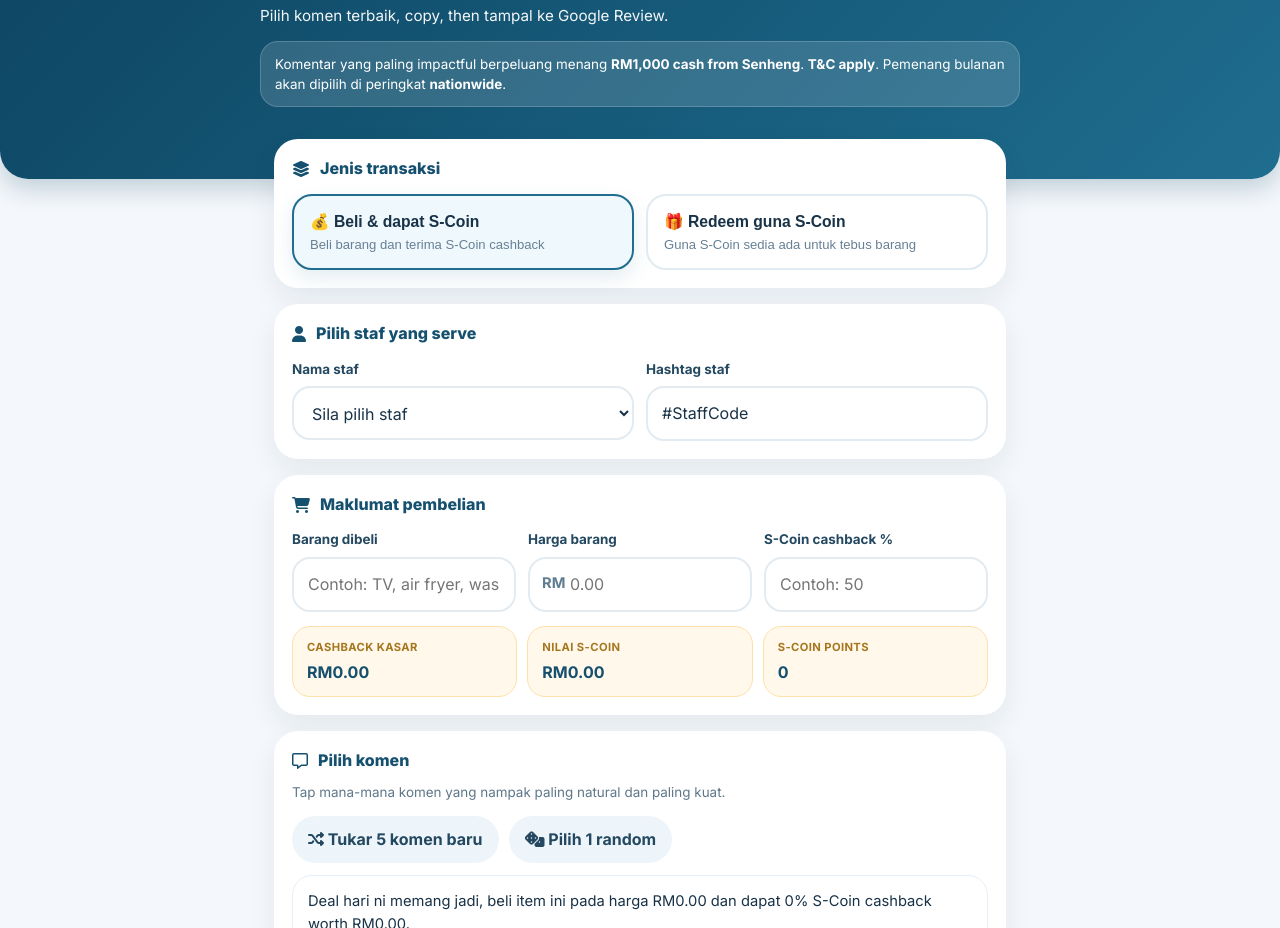
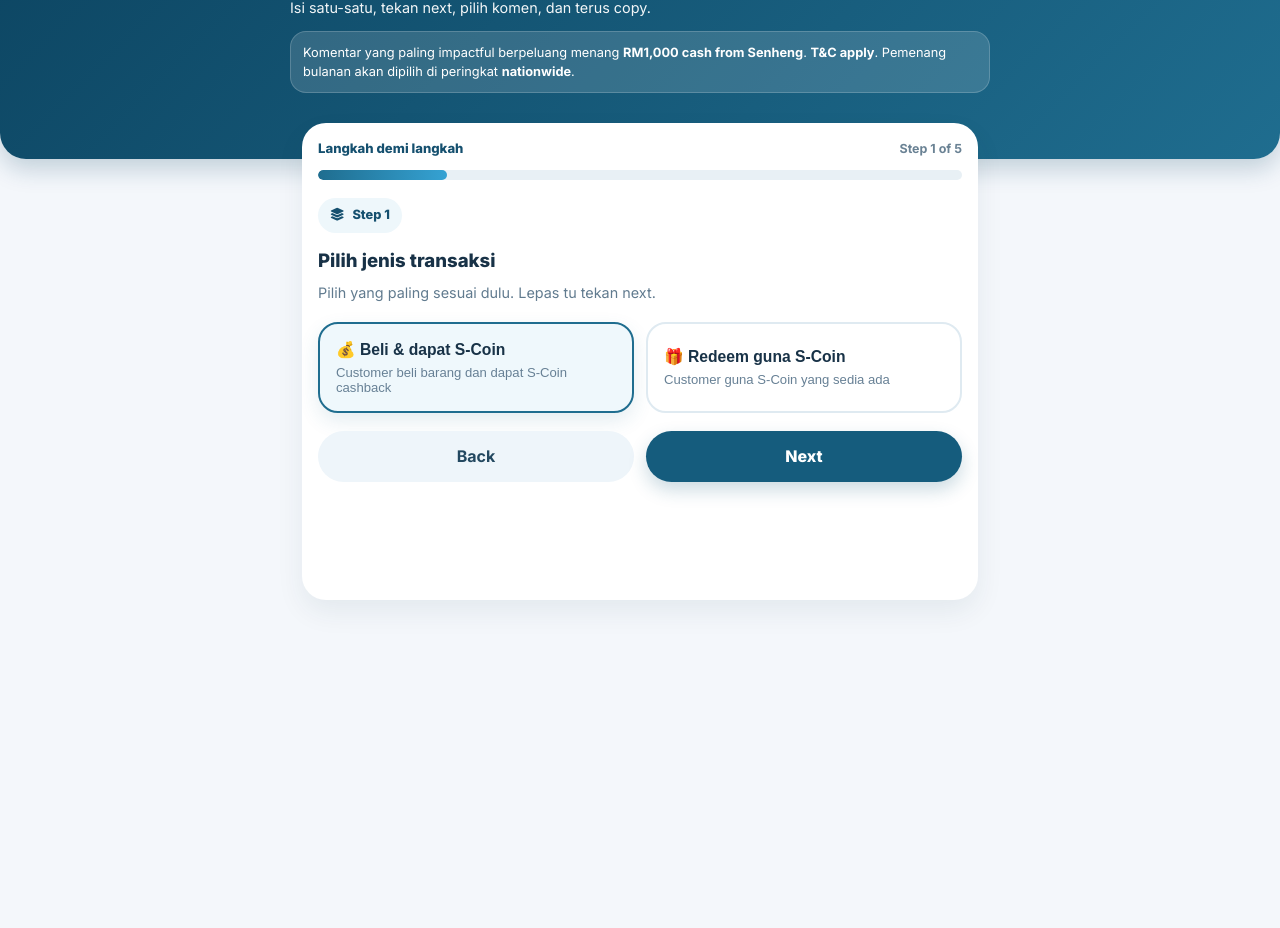
Before and after one commit to senhengtemerloh/review, a plain HTML site: page index.html in a window 1280 px wide. Shown: the part 58-986 px from the top of the page. After the commit the page ends 800 px from the top, so only its background shows below. Drawn offline with Linux system fonts and the light colour scheme.

Commit message:
Update index.html

```diff
--- a/index.html
+++ b/index.html
@@ -3,7 +3,7 @@
 <head>
   <meta charset="utf-8" />
   <meta name="viewport" content="width=device-width, initial-scale=1, viewport-fit=cover" />
-  <title>Grand Senheng Temerloh Review Comment Helper</title>
+  <title>Grand Senheng Temerloh Review Helper</title>
   <link href="https://fonts.googleapis.com/css2?family=Inter:wght@400;500;600;700;800&display=swap" rel="stylesheet" />
   <link rel="stylesheet" href="https://cdnjs.cloudflare.com/ajax/libs/font-awesome/6.4.0/css/all.min.css" />
   <style>
@@ -14,25 +14,25 @@
       background: #f4f7fb;
       color: #183247;
       line-height: 1.45;
-      padding-bottom: 40px;
+      padding-bottom: 36px;
     }
 
     .hero {
       background: linear-gradient(135deg, #0d4663, #1f6d8f);
       color: #fff;
-      padding: 24px 18px 72px;
-      border-radius: 0 0 28px 28px;
+      padding: 22px 16px 66px;
+      border-radius: 0 0 26px 26px;
       box-shadow: 0 10px 24px rgba(13, 70, 99, 0.22);
     }
 
     .hero-inner {
-      max-width: 760px;
+      max-width: 700px;
       margin: 0 auto;
     }
 
     .hero h1 {
-      margin: 0 0 10px;
-      font-size: 1.5rem;
+      margin: 0 0 8px;
+      font-size: 1.35rem;
       font-weight: 800;
       line-height: 1.2;
       display: flex;
@@ -42,57 +42,126 @@
 
     .hero p {
       margin: 0;
-      font-size: 0.95rem;
+      font-size: 0.9rem;
       opacity: 0.95;
     }
 
     .hero-note {
-      margin-top: 14px;
+      margin-top: 12px;
       background: rgba(255,255,255,0.14);
       border: 1px solid rgba(255,255,255,0.18);
-      border-radius: 18px;
-      padding: 12px 14px;
-      font-size: 0.84rem;
+      border-radius: 16px;
+      padding: 11px 12px;
+      font-size: 0.8rem;
       line-height: 1.5;
     }
 
     .wrap {
-      max-width: 760px;
-      margin: -40px auto 0;
-      padding: 0 14px;
+      max-width: 700px;
+      margin: -36px auto 0;
+      padding: 0 12px;
     }
 
-    .card {
+    .wizard-card {
       background: #fff;
       border-radius: 24px;
       box-shadow: 0 12px 28px rgba(19, 50, 71, 0.07);
-      padding: 18px;
-      margin-bottom: 16px;
+      overflow: hidden;
     }
 
-    .title {
+    .progress-wrap {
+      padding: 16px 16px 0;
+    }
+
+    .progress-top {
       display: flex;
       align-items: center;
-      gap: 10px;
-      font-size: 1rem;
+      justify-content: space-between;
+      gap: 12px;
+      margin-bottom: 12px;
+    }
+
+    .progress-label {
+      font-size: 0.82rem;
       font-weight: 800;
       color: #15506f;
+    }
+
+    .progress-step-text {
+      font-size: 0.78rem;
+      color: #6a8294;
+      font-weight: 700;
+    }
+
+    .progress-bar {
+      height: 10px;
+      background: #e8f0f5;
+      border-radius: 999px;
+      overflow: hidden;
+    }
+
+    .progress-fill {
+      height: 100%;
+      width: 20%;
+      background: linear-gradient(90deg, #1f6d8f, #35a2d3);
+      border-radius: 999px;
+      transition: width .25s ease;
+    }
+
+    .step {
+      display: none;
+      padding: 18px 16px 16px;
+      min-height: 420px;
+    }
+
+    .step.active {
+      display: block;
+    }
+
+    .step-badge {
+      display: inline-flex;
+      align-items: center;
+      gap: 8px;
+      padding: 8px 12px;
+      background: #eef7fb;
+      color: #15506f;
+      border-radius: 999px;
+      font-size: 0.8rem;
+      font-weight: 800;
       margin-bottom: 14px;
     }
 
-    .subtitle {
-      font-size: 0.84rem;
-      color: #5e7789;
-      margin: -4px 0 14px;
+    .step-title {
+      font-size: 1.16rem;
+      font-weight: 800;
+      color: #183247;
+      margin-bottom: 8px;
+    }
+
+    .step-subtitle {
+      font-size: 0.9rem;
+      color: #617b8f;
+      margin-bottom: 18px;
+      line-height: 1.55;
     }
 
     .mode-grid,
-    .comments-grid {
+    .comments-grid,
+    .grid-2,
+    .grid-3,
+    .chips,
+    .modal-actions,
+    .nav-row {
       display: grid;
       gap: 12px;
     }
 
     .mode-grid { grid-template-columns: repeat(2, 1fr); }
+    .grid-2 { grid-template-columns: repeat(2, 1fr); }
+    .grid-3 { grid-template-columns: repeat(3, 1fr); }
+    .chips { grid-template-columns: repeat(2, 1fr); }
+    .modal-actions,
+    .nav-row { grid-template-columns: 1fr 1fr; }
 
     .mode-btn {
       border: 2px solid #dfeaf1;
@@ -122,15 +191,6 @@
       font-size: 0.82rem;
       color: #678095;
     }
-
-    .grid-2,
-    .grid-3 {
-      display: grid;
-      gap: 12px;
-    }
-
-    .grid-2 { grid-template-columns: repeat(2, 1fr); }
-    .grid-3 { grid-template-columns: repeat(3, 1fr); }
 
     .field label {
       display: block;
@@ -181,11 +241,18 @@
 
     .prefix input { padding-left: 40px; }
 
+    .quick-note {
+      margin-top: 14px;
+      font-size: 0.8rem;
+      color: #678095;
+      background: #f5f9fc;
+      border-radius: 16px;
+      padding: 11px 12px;
+      line-height: 1.5;
+    }
+
     .chips {
-      display: grid;
-      gap: 10px;
-      grid-template-columns: repeat(3, 1fr);
-      margin-top: 14px;
+      margin-top: 16px;
     }
 
     .chip {
@@ -211,13 +278,6 @@
       color: #15506f;
     }
 
-    .action-row {
-      display: flex;
-      flex-wrap: wrap;
-      gap: 10px;
-      margin-bottom: 12px;
-    }
-
     .soft-btn,
     .primary-btn,
     .secondary-btn {
@@ -233,6 +293,7 @@
       color: #234860;
       padding: 12px 16px;
       font-weight: 700;
+      width: 100%;
     }
 
     .soft-btn:hover { background: #e2edf5; }
@@ -259,6 +320,19 @@
       box-shadow: 0 8px 20px rgba(31,109,143,0.10);
     }
 
+    .selected-box {
+      margin-top: 14px;
+      background: #f8fbfd;
+      border-left: 5px solid #ffb64d;
+      border-radius: 18px;
+      padding: 14px;
+      white-space: pre-wrap;
+      font-size: 0.92rem;
+      line-height: 1.6;
+      color: #1c3c52;
+      min-height: 100px;
+    }
+
     .preview {
       background: #f8fbfd;
       border-left: 5px solid #ffb64d;
@@ -268,14 +342,7 @@
       font-size: 0.95rem;
       line-height: 1.6;
       color: #1c3c52;
-      min-height: 120px;
-    }
-
-    .btn-row {
-      display: grid;
-      grid-template-columns: 1fr 1fr;
-      gap: 10px;
-      margin-top: 14px;
+      min-height: 150px;
     }
 
     .primary-btn {
@@ -284,6 +351,7 @@
       padding: 14px 16px;
       font-weight: 800;
       box-shadow: 0 8px 18px rgba(21,92,125,0.22);
+      width: 100%;
     }
 
     .secondary-btn {
@@ -291,14 +359,10 @@
       color: #234860;
       padding: 14px 16px;
       font-weight: 700;
+      width: 100%;
     }
 
-    .hint {
-      margin-top: 12px;
-      font-size: 0.8rem;
-      color: #6a8294;
-      line-height: 1.5;
-    }
+    .hidden { display: none !important; }
 
     .toast {
       position: fixed;
@@ -371,30 +435,15 @@
       line-height: 1.55;
     }
 
-    .modal-actions {
-      display: grid;
-      grid-template-columns: 1fr 1fr;
-      gap: 10px;
-    }
-
-    .hidden { display: none !important; }
-
     @media (max-width: 640px) {
-      .hero { padding: 22px 15px 68px; }
-      .hero h1 { font-size: 1.3rem; }
-      .wrap { padding: 0 12px; }
-      .card { padding: 16px; border-radius: 22px; }
+      .hero h1 { font-size: 1.25rem; }
       .mode-grid,
       .grid-2,
       .grid-3,
       .chips,
-      .btn-row,
-      .modal-actions {
-        grid-template-columns: 1fr;
-      }
-      .soft-btn,
-      .primary-btn,
-      .secondary-btn { width: 100%; }
+      .modal-actions,
+      .nav-row { grid-template-columns: 1fr; }
+      .step { min-height: auto; }
       .toast {
         width: calc(100% - 24px);
         text-align: center;
@@ -407,7 +456,7 @@
   <div class="hero">
     <div class="hero-inner">
       <h1><i class="fa-solid fa-star"></i> Grand Senheng Temerloh Review Helper</h1>
-      <p>Pilih komen terbaik, copy, then tampal ke Google Review.</p>
+      <p>Isi satu-satu, tekan next, pilih komen, dan terus copy.</p>
       <div class="hero-note">
         Komentar yang paling impactful berpeluang menang <strong>RM1,000 cash from Senheng</strong>. <strong>T&amp;C apply</strong>. Pemenang bulanan akan dipilih di peringkat <strong>nationwide</strong>.
       </div>
@@ -415,38 +464,65 @@
   </div>
 
   <div class="wrap">
-    <div class="card">
-      <div class="title"><i class="fa-solid fa-layer-group"></i> Jenis transaksi</div>
+    <div class="wizard-card">
+      <div class="progress-wrap">
+        <div class="progress-top">
+          <div class="progress-label">Langkah demi langkah</div>
+          <div class="progress-step-text" id="progressText">Step 1 of 5</div>
+        </div>
+        <div class="progress-bar">
+          <div class="progress-fill" id="progressFill"></div>
+        </div>
+      </div>
+
+      <section class="step active" data-step="1">
+        <div class="step-badge"><i class="fa-solid fa-layer-group"></i> Step 1</div>
+        <div class="step-title">Pilih jenis transaksi</div>
+        <div class="step-subtitle">Pilih yang paling sesuai dulu. Lepas tu tekan next.</div>
+
         <div class="mode-grid">
           <button class="mode-btn active" id="earnModeBtn" type="button">
             <strong>💰 Beli & dapat S-Coin</strong>
-          <span>Beli barang dan terima S-Coin cashback</span>
+            <span>Customer beli barang dan dapat S-Coin cashback</span>
           </button>
           <button class="mode-btn" id="redeemModeBtn" type="button">
             <strong>🎁 Redeem guna S-Coin</strong>
-          <span>Guna S-Coin sedia ada untuk tebus barang</span>
+            <span>Customer guna S-Coin yang sedia ada</span>
           </button>
         </div>
+
+        <div class="nav-row" style="margin-top:18px;">
+          <button class="secondary-btn" type="button" disabled>Back</button>
+          <button class="primary-btn next-btn" type="button">Next</button>
         </div>
+      </section>
 
-    <div class="card">
-      <div class="title"><i class="fa-solid fa-user"></i> Pilih staf yang serve</div>
-      <div class="grid-2">
+      <section class="step" data-step="2">
+        <div class="step-badge"><i class="fa-solid fa-user"></i> Step 2</div>
+        <div class="step-title">Pilih staf yang serve</div>
+        <div class="step-subtitle">Pilih nama staf dulu supaya hashtag staff masuk automatik.</div>
+
         <div class="field">
           <label for="staffSelect">Nama staf</label>
           <select id="staffSelect">
             <option value="">Sila pilih staf</option>
           </select>
         </div>
-        <div class="field">
-          <label for="staffCodePreview">Hashtag staf</label>
-          <input id="staffCodePreview" type="text" value="#StaffCode" readonly />
+
+        <div class="quick-note">Hashtag staf akan dimasukkan automatik dalam komen akhir.</div>
+
+        <div class="nav-row" style="margin-top:18px;">
+          <button class="secondary-btn back-btn" type="button">Back</button>
+          <button class="primary-btn next-btn" type="button">Next</button>
         </div>
-      </div>
-    </div>
+      </section>
 
-    <div class="card" id="earnPanel">
-      <div class="title"><i class="fa-solid fa-cart-shopping"></i> Maklumat pembelian</div>
+      <section class="step" data-step="3">
+        <div class="step-badge"><i class="fa-solid fa-pen"></i> Step 3</div>
+        <div class="step-title">Isi maklumat ringkas</div>
+        <div class="step-subtitle">Isi yang penting saja. Nilai S-Coin tak perlu tengok dulu.</div>
+
+        <div id="earnPanel">
           <div class="grid-3">
             <div class="field">
               <label for="earnItem">Barang dibeli</label>
@@ -464,24 +540,9 @@
               <input id="earnPercent" type="number" min="0" step="0.1" placeholder="Contoh: 50" />
             </div>
           </div>
-      <div class="chips">
-        <div class="chip">
-          <small>Cashback kasar</small>
-          <strong id="grossCashback">RM0.00</strong>
-        </div>
-        <div class="chip">
-          <small>Nilai S-Coin</small>
-          <strong id="netCashback">RM0.00</strong>
-        </div>
-        <div class="chip">
-          <small>S-Coin points</small>
-          <strong id="netPoints">0</strong>
-        </div>
-      </div>
         </div>
 
-    <div class="card hidden" id="redeemPanel">
-      <div class="title"><i class="fa-solid fa-gift"></i> Maklumat redeem</div>
+        <div id="redeemPanel" class="hidden">
           <div class="grid-2">
             <div class="field">
               <label for="redeemItem">Barang ditebus</label>
@@ -492,46 +553,62 @@
               <input id="redeemPoints" type="number" min="0" step="1" placeholder="Contoh: 10000" />
             </div>
           </div>
-      <div class="chips">
-        <div class="chip">
-          <small>S-Coin spent</small>
-          <strong id="redeemPointsOut">0</strong>
-        </div>
-        <div class="chip">
-          <small>Nilai redeem</small>
-          <strong id="redeemValueOut">RM0.00</strong>
-        </div>
-        <div class="chip">
-          <small>Item</small>
-          <strong id="redeemItemOut">-</strong>
-        </div>
-      </div>
         </div>
 
-    <div class="card">
-      <div class="title"><i class="fa-regular fa-message"></i> Pilih komen</div>
-      <div class="subtitle">Tap mana-mana komen yang nampak paling natural dan paling kuat.</div>
-      <div class="action-row">
+        <div class="nav-row" style="margin-top:18px;">
+          <button class="secondary-btn back-btn" type="button">Back</button>
+          <button class="primary-btn next-btn" type="button">Next</button>
+        </div>
+      </section>
+
+      <section class="step" data-step="4">
+        <div class="step-badge"><i class="fa-regular fa-message"></i> Step 4</div>
+        <div class="step-title">Pilih komen terbaik</div>
+        <div class="step-subtitle">Tap satu komen yang nampak natural dan paling kuat.</div>
+
+        <div class="nav-row" style="margin-bottom:12px;">
           <button class="soft-btn" id="refreshCommentsBtn" type="button"><i class="fa-solid fa-shuffle"></i> Tukar 5 komen baru</button>
           <button class="soft-btn" id="randomCommentBtn" type="button"><i class="fa-solid fa-dice"></i> Pilih 1 random</button>
         </div>
+
         <div class="comments-grid" id="choiceList"></div>
+
         <div class="field" style="margin-top:14px;">
           <label for="customComment">Atau tulis komen sendiri</label>
           <textarea id="customComment" placeholder="Kalau nak ubah ayat sendiri, tulis dekat sini..."></textarea>
         </div>
+
+        <div class="selected-box" id="selectedCommentBox">Belum pilih komen.</div>
+
+        <div class="nav-row" style="margin-top:18px;">
+          <button class="secondary-btn back-btn" type="button">Back</button>
+          <button class="primary-btn next-btn" type="button">Next</button>
+        </div>
+      </section>
+
+      <section class="step" data-step="5">
+        <div class="step-badge"><i class="fa-regular fa-eye"></i> Step 5</div>
+        <div class="step-title">Siap untuk copy</div>
+        <div class="step-subtitle">Semak kejap, lepas tu copy dan tampal ke Google Review.</div>
+
+        <div class="preview" id="previewText">Sila isi maklumat dan pilih komen.</div>
+
+        <div class="chips hidden" id="summaryChips">
+          <div class="chip">
+            <small>Hashtag staf</small>
+            <strong id="staffCodePreview">#StaffCode</strong>
+          </div>
+          <div class="chip" id="scoinSummaryChip">
+            <small>Anggaran nilai S-Coin</small>
+            <strong id="summaryValue">RM0.00</strong>
+          </div>
         </div>
 
-    <div class="card">
-      <div class="title"><i class="fa-regular fa-eye"></i> Preview akhir</div>
-      <div class="preview" id="previewText">Sila isi maklumat dan pilih komen.</div>
-      <div class="btn-row">
-        <button class="primary-btn" id="copyBtn" type="button"><i class="fa-regular fa-copy"></i> Copy komen</button>
-        <button class="secondary-btn" id="clearCustomBtn" type="button"><i class="fa-solid fa-eraser"></i> Clear custom</button>
+        <div class="nav-row" style="margin-top:18px;">
+          <button class="secondary-btn back-btn" type="button">Back</button>
+          <button class="primary-btn" id="copyBtn" type="button">Copy komen</button>
         </div>
-      <div class="hint">
-        Hashtag tetap: #SCoinRedemption #SCoin #SCoinCashback #Cashback + hashtag staff.
-      </div>
+      </section>
     </div>
   </div>
 
@@ -562,12 +639,17 @@
     ];
 
     const MAP_URL = 'https://maps.app.goo.gl/9WqzfnDskqHWywkC8';
+    const TOTAL_STEPS = 5;
 
     let currentMode = 'earn';
     let selectedComment = '';
     let commentLibrary = { earn: [], redeem: [] };
+    let currentStep = 1;
 
     const el = {
+      steps: [...document.querySelectorAll('.step')],
+      progressFill: document.getElementById('progressFill'),
+      progressText: document.getElementById('progressText'),
       earnModeBtn: document.getElementById('earnModeBtn'),
       redeemModeBtn: document.getElementById('redeemModeBtn'),
       earnPanel: document.getElementById('earnPanel'),
@@ -577,25 +659,23 @@
       earnItem: document.getElementById('earnItem'),
       earnPrice: document.getElementById('earnPrice'),
       earnPercent: document.getElementById('earnPercent'),
-      grossCashback: document.getElementById('grossCashback'),
-      netCashback: document.getElementById('netCashback'),
-      netPoints: document.getElementById('netPoints'),
       redeemItem: document.getElementById('redeemItem'),
       redeemPoints: document.getElementById('redeemPoints'),
-      redeemPointsOut: document.getElementById('redeemPointsOut'),
-      redeemValueOut: document.getElementById('redeemValueOut'),
-      redeemItemOut: document.getElementById('redeemItemOut'),
       refreshCommentsBtn: document.getElementById('refreshCommentsBtn'),
       randomCommentBtn: document.getElementById('randomCommentBtn'),
       choiceList: document.getElementById('choiceList'),
       customComment: document.getElementById('customComment'),
+      selectedCommentBox: document.getElementById('selectedCommentBox'),
       previewText: document.getElementById('previewText'),
+      summaryChips: document.getElementById('summaryChips'),
+      summaryValue: document.getElementById('summaryValue'),
       copyBtn: document.getElementById('copyBtn'),
-      clearCustomBtn: document.getElementById('clearCustomBtn'),
       copyModal: document.getElementById('copyModal'),
       proceedBtn: document.getElementById('proceedBtn'),
       closeModalBtn: document.getElementById('closeModalBtn'),
-      toast: document.getElementById('toast')
+      toast: document.getElementById('toast'),
+      nextBtns: [...document.querySelectorAll('.next-btn')],
+      backBtns: [...document.querySelectorAll('.back-btn')]
     };
 
     function safeNum(value, fallback = 0) {
@@ -642,7 +722,7 @@
 
     function updateStaffPreview() {
       const staff = getStaff();
-      el.staffCodePreview.value = staff ? `#${staff.code}` : '#StaffCode';
+      el.staffCodePreview.textContent = staff ? `#${staff.code}` : '#StaffCode';
     }
 
     function getEarnData() {
@@ -660,18 +740,6 @@
       const points = safeNum(el.redeemPoints.value);
       const value = points / 100;
       return { item, points, value };
-    }
-
-    function updateCalculation() {
-      const earn = getEarnData();
-      el.grossCashback.textContent = formatRM(earn.gross);
-      el.netCashback.textContent = formatRM(earn.net);
-      el.netPoints.textContent = formatPoints(earn.points);
-
-      const redeem = getRedeemData();
-      el.redeemPointsOut.textContent = formatPoints(redeem.points);
-      el.redeemValueOut.textContent = formatRM(redeem.value);
-      el.redeemItemOut.textContent = redeem.item;
     }
 
     function applyTemplate(template) {
@@ -722,6 +790,14 @@
           updatePreview();
         });
       });
+
+      updateSelectedCommentBox();
+    }
+
+    function updateSelectedCommentBox() {
+      const custom = cleanText(el.customComment.value);
+      const text = custom || selectedComment;
+      el.selectedCommentBox.textContent = text || 'Belum pilih komen.';
     }
 
     function randomOne() {
@@ -742,6 +818,7 @@
       el.earnPanel.classList.toggle('hidden', !earnActive);
       el.redeemPanel.classList.toggle('hidden', earnActive);
 
+      updateSummary();
       renderComments();
       updatePreview();
     }
@@ -757,9 +834,18 @@
       return `${main}\n\n#SCoinRedemption #SCoin #SCoinCashback #Cashback #${staff.code}`;
     }
 
+    function updateSummary() {
+      updateStaffPreview();
+      if (currentMode === 'earn') {
+        el.summaryValue.textContent = formatRM(getEarnData().net);
+      } else {
+        el.summaryValue.textContent = formatRM(getRedeemData().value);
+      }
+    }
+
     function updatePreview() {
-      updateStaffPreview();
-      updateCalculation();
+      updateSummary();
+      updateSelectedCommentBox();
       el.previewText.textContent = finalCommentText();
     }
 
@@ -772,18 +858,64 @@
       }, 2200);
     }
 
+    function goToStep(step) {
+      currentStep = Math.max(1, Math.min(TOTAL_STEPS, step));
+      el.steps.forEach((section, index) => {
+        section.classList.toggle('active', index + 1 === currentStep);
+      });
+      el.progressText.textContent = `Step ${currentStep} of ${TOTAL_STEPS}`;
+      el.progressFill.style.width = `${(currentStep / TOTAL_STEPS) * 100}%`;
+      el.summaryChips.classList.toggle('hidden', currentStep !== 5);
+      window.scrollTo({ top: 0, behavior: 'smooth' });
+      updatePreview();
+    }
+
+    function validateStep(step) {
+      if (step === 2) {
+        if (!getStaff()) {
+          alert('Sila pilih staf terlebih dahulu.');
+          el.staffSelect.focus();
+          return false;
+        }
+      }
+
+      if (step === 3) {
+        if (currentMode === 'earn') {
+          if (!cleanText(el.earnItem.value) || safeNum(el.earnPrice.value) <= 0 || safeNum(el.earnPercent.value) <= 0) {
+            alert('Sila lengkapkan barang, harga dan cashback % dahulu.');
+            return false;
+          }
+        } else {
+          if (!cleanText(el.redeemItem.value) || safeNum(el.redeemPoints.value) <= 0) {
+            alert('Sila lengkapkan barang dan jumlah S-Coin dahulu.');
+            return false;
+          }
+        }
+      }
+
+      if (step === 4) {
+        if (!cleanText(el.customComment.value) && !selectedComment) {
+          alert('Sila pilih komen dulu atau tulis komen sendiri.');
+          return false;
+        }
+      }
+
+      return true;
+    }
+
     async function copyComment() {
       const staff = getStaff();
       const text = finalCommentText();
 
       if (!staff) {
         alert('Sila pilih staf terlebih dahulu.');
-        el.staffSelect.focus();
+        goToStep(2);
         return;
       }
 
       if (!cleanText(el.customComment.value) && !selectedComment) {
         alert('Sila pilih komen dulu atau tulis komen sendiri.');
+        goToStep(4);
         return;
       }
 
@@ -834,10 +966,6 @@
     el.refreshCommentsBtn.addEventListener('click', renderComments);
     el.randomCommentBtn.addEventListener('click', randomOne);
     el.copyBtn.addEventListener('click', copyComment);
-    el.clearCustomBtn.addEventListener('click', () => {
-      el.customComment.value = '';
-      updatePreview();
-    });
     el.proceedBtn.addEventListener('click', () => {
       closeModal();
       window.open(MAP_URL, '_blank');
@@ -847,9 +975,22 @@
       if (event.target === el.copyModal) closeModal();
     });
 
+    el.nextBtns.forEach((btn) => {
+      btn.addEventListener('click', () => {
+        if (!validateStep(currentStep)) return;
+        goToStep(currentStep + 1);
+      });
+    });
+
+    el.backBtns.forEach((btn) => {
+      btn.addEventListener('click', () => {
+        goToStep(currentStep - 1);
+      });
+    });
+
     populateStaff();
     setMode('earn');
-    updatePreview();
+    goToStep(1);
 
     loadComments().catch(() => {
       el.choiceList.innerHTML = '<div class="comment-card">Tak dapat load komen. Pastikan fail <strong>scoin_comments.json</strong> berada dalam folder yang sama dengan fail HTML ini.</div>';
```
Lines whose indentation alone changed are shown as unchanged.
